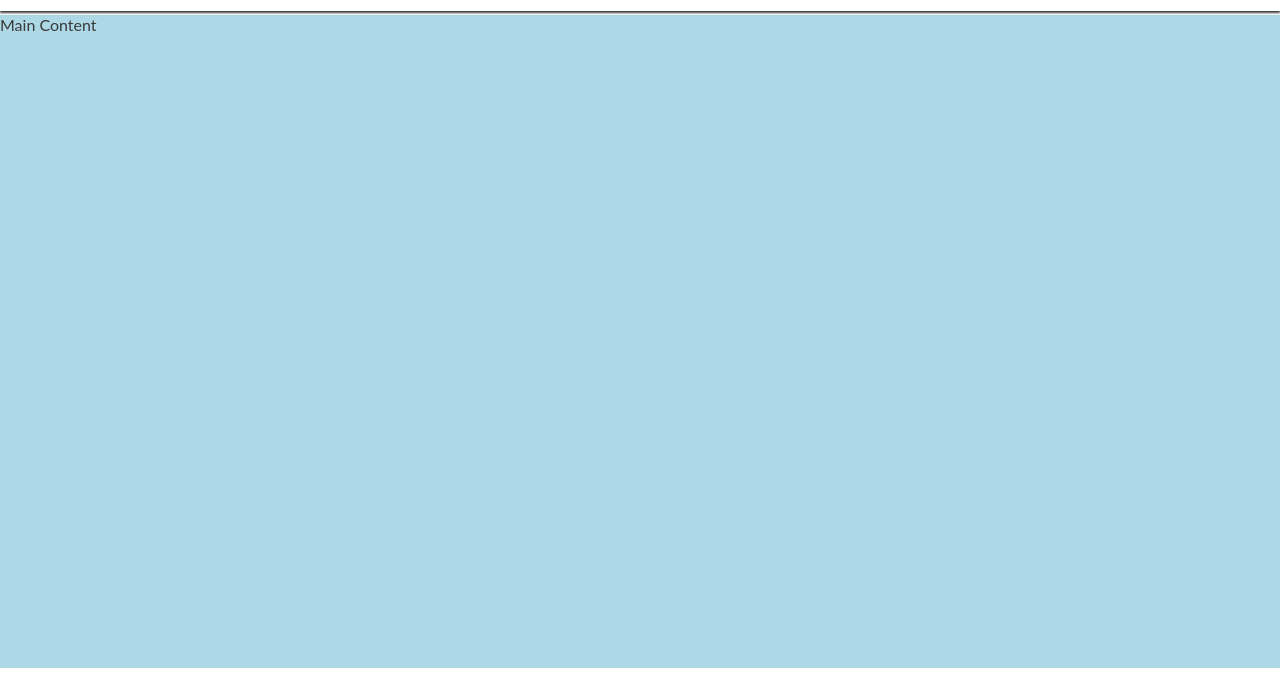
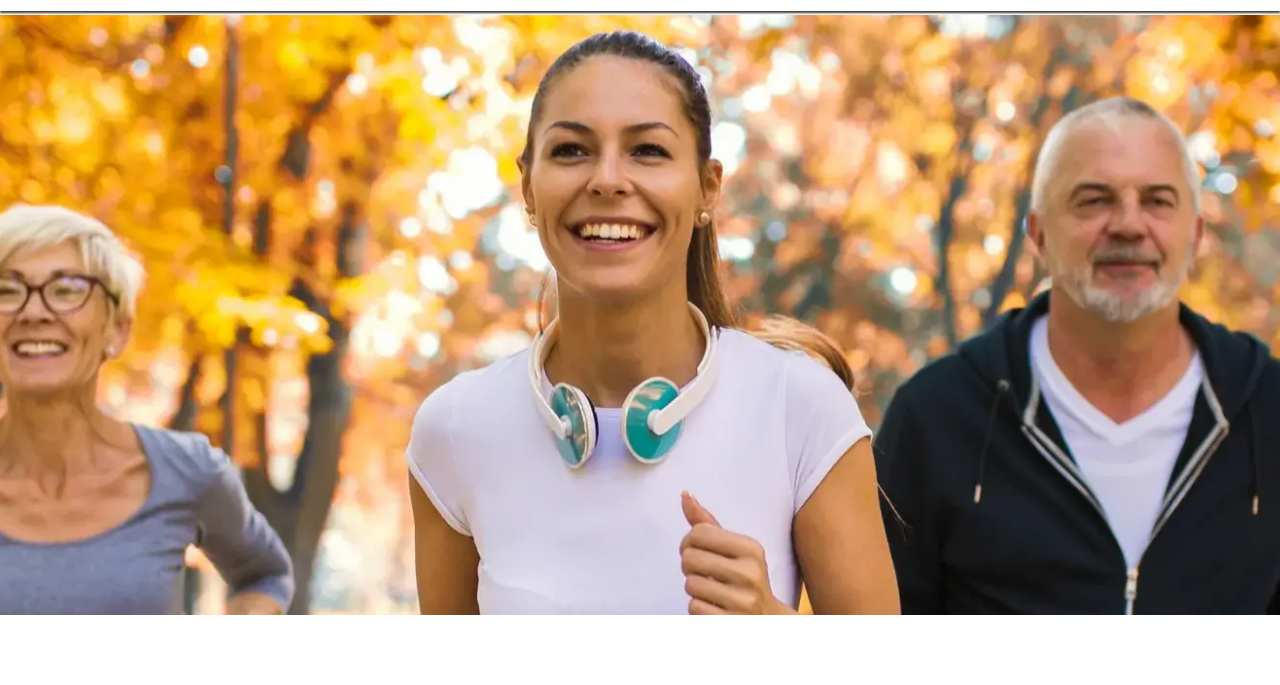
Before and after one commit to katiecampbs/Love-Running, a plain HTML site: page index.html in a window 1280 px wide. Shown: the part 64-749 px from the top of the page. Drawn offline with Linux system fonts and the light colour scheme.

Commit message:
Hero image added to main section

```diff
--- a/assets/css/style.css
+++ b/assets/css/style.css
@@ -65,9 +65,15 @@ nav {
 
 /* main content */
 main {
-  background-color: lightblue;
   /* Make main element take up surplus space to push the footer down */
   flex: 1 0 auto;
+}
+
+/* Hero section */
+#hero {
+  height: 600px;
+  width: 100%;
+  background: url("../images/hero-image.webp") no-repeat center center/cover;
 }
 
 /* footer */
--- a/index.html
+++ b/index.html
@@ -56,7 +56,11 @@
     </header>
 
     <!-- Main Content -->
-    <main>Main Content</main>
+    <main>
+        <section id="hero">
+
+        </section>
+    </main>
 
 
     <!--Footer -->
```
Also changed, not shown: assets/images/hero-image.webp (added).
